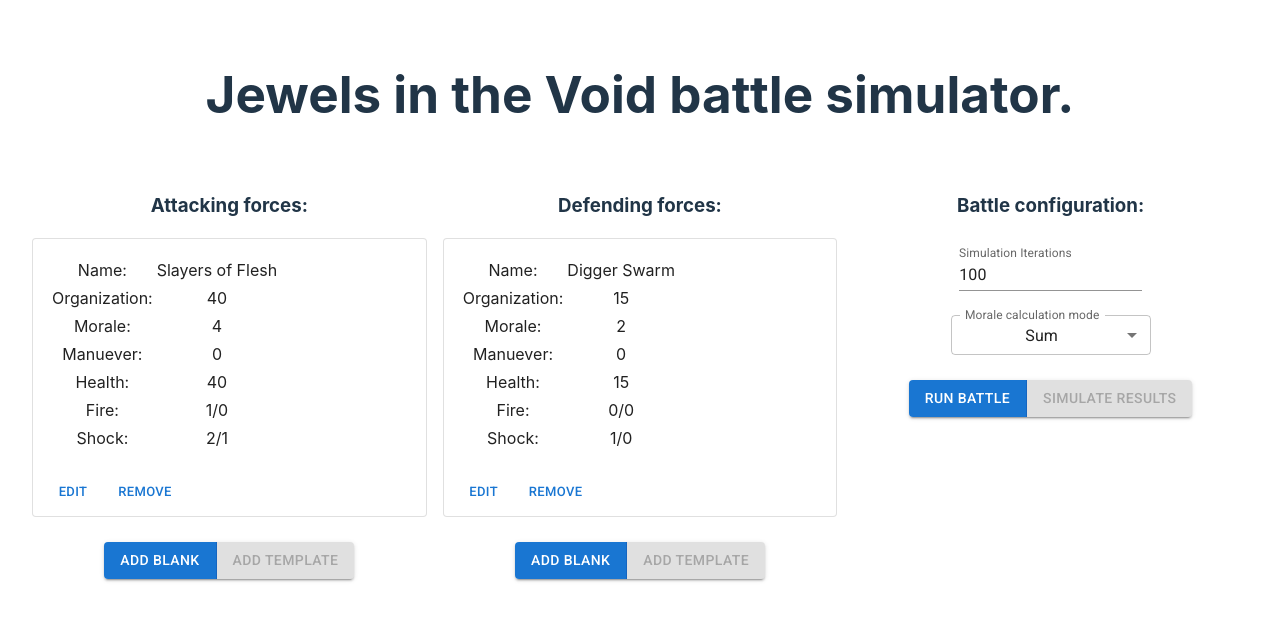
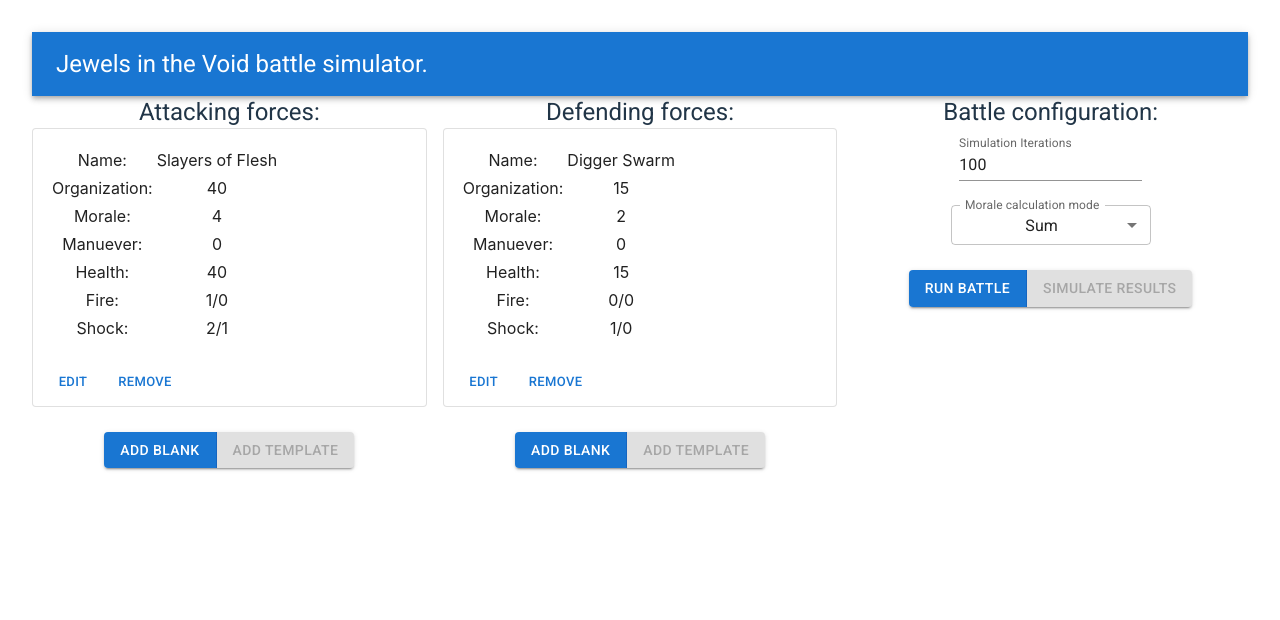
Before and after one commit to JurijsRafalskis/jewels-in-the-void-battle-calculator, a React (Vite) app: page / in a window 1280 px wide. Shown: the top 620 px of the page. Built offline with nearby package versions, Linux system fonts and the light colour scheme.

Commit message:
Added app bar.

```diff
--- a/src/App.tsx
+++ b/src/App.tsx
@@ -6,7 +6,6 @@ import ArmyCardList from './components/ArmyCardList';
 import { GetDefaultAttackerComposition, GetDefaultDefenderComposition, GetDefaultConfig, CreateEmptyUnit } from "./constants/InitialValues";
 import ConfigurationEditor from './components/ConfigurationEditor';
 import Button from '@mui/material/Button';
-import Stack from '@mui/material/Stack';
 import ButtonGroup from '@mui/material/ButtonGroup';
 import Box from '@mui/material/Box';
 import Grid from '@mui/material/Grid2';
@@ -16,6 +15,9 @@ import '@fontsource/roboto/500.css';
 import '@fontsource/roboto/700.css';
 import UnitCard from './components/UnitCard';
 import { CalculateTotalArmyStats } from "./buisnessLogic/ArmyTotals";
+import Typography from '@mui/material/Typography';
+import AppBar from '@mui/material/AppBar';
+import Toolbar from '@mui/material/Toolbar';
 
 function App() {
   const [calculatorConfiguration, setConfiguration] = useState<IBattleConfiguration>(GetDefaultConfig());
@@ -23,17 +25,20 @@ function App() {
   const [defenderArmy, setDefenderArmy] = useState<IUnit[]>(GetDefaultDefenderComposition());
   return (
     <>
+      <Box sx={{ flexGrow: 1 }}>
+        <AppBar position="static">
+          <Toolbar>
+            <Typography variant="h5">
+              Jewels in the Void battle simulator.
+            </Typography>
+          </Toolbar>
+        </AppBar>
+      </Box>
       <Grid container spacing={2}>
-        <Grid size={12}>
-          <div className="TitleCardDiv">
-            <h1>Jewels in the Void battle simulator.</h1>
-          </div>
-        </Grid>
         <Grid size={4}>
-          <div className="AttackerArmyEditorDiv">
-            <label><h3>Attacking forces:</h3></label>
+          <Typography variant="h5">Attacking forces:</Typography>
           <ArmyCardList units={attackerArmy} onChange={setAttackerArmy} />
-            <Box sx={{margin:"25px 0 25px 0"}}>
+          <Box sx={{ margin: "25px 0 25px 0" }}>
             <ButtonGroup variant="contained">
               <Button variant="contained" onClick={() => {
                 const newAttacker = attackerArmy.map(u => u);
@@ -43,14 +48,15 @@ function App() {
               <Button variant="contained" disabled={true}>Add Template</Button>
             </ButtonGroup>
           </Box>
-            {attackerArmy.length > 1 && <UnitCard unit={CalculateTotalArmyStats(attackerArmy, calculatorConfiguration)} renderActions={false} />}
-          </div>
+          {attackerArmy.length > 1 && <>
+            <Typography variant="h5">Total:</Typography>
+            <UnitCard unit={CalculateTotalArmyStats(attackerArmy, calculatorConfiguration)} renderActions={false} />
+          </>}
         </Grid>
         <Grid size={4}>
-          <div className="DefenderArmyEditorDiv">
-            <label><h3>Defending forces:</h3></label>
+          <Typography variant="h5">Defending forces:</Typography>
           <ArmyCardList units={defenderArmy} onChange={(newUnits) => setDefenderArmy(newUnits)} />
-            <Box sx={{margin:"25px 0 25px 0"}}>
+          <Box sx={{ margin: "25px 0 25px 0" }}>
             <ButtonGroup variant="contained">
               <Button variant="contained" onClick={() => {
                 const newDefender = defenderArmy.map(u => u);
@@ -60,15 +66,18 @@ function App() {
               <Button variant="contained" disabled={true}>Add Template</Button>
             </ButtonGroup>
           </Box>
-            {defenderArmy.length > 1 && <UnitCard unit={CalculateTotalArmyStats(defenderArmy, calculatorConfiguration)} renderActions={false} />}
-          </div>
+          {defenderArmy.length > 1 &&
+            <>
+              <Typography variant="h5">Total:</Typography>
+              <UnitCard unit={CalculateTotalArmyStats(defenderArmy, calculatorConfiguration)} renderActions={false} />
+            </>}
         </Grid>
         <Grid size={4}>
-            <label><h3>Battle configuration:</h3></label>
+          <Typography variant="h5">Battle configuration:</Typography>
           <Box>
             <ConfigurationEditor config={calculatorConfiguration} onChange={setConfiguration} />
           </Box>
-            <Box sx={{margin:"25px 0 25px 0"}}>
+          <Box sx={{ margin: "25px 0 25px 0" }}>
             <ButtonGroup variant="contained">
               <Button variant="contained">Run battle</Button>
               <Button variant="contained" disabled={true}>Simulate results</Button>
```
Lines whose indentation alone changed are shown as unchanged.
